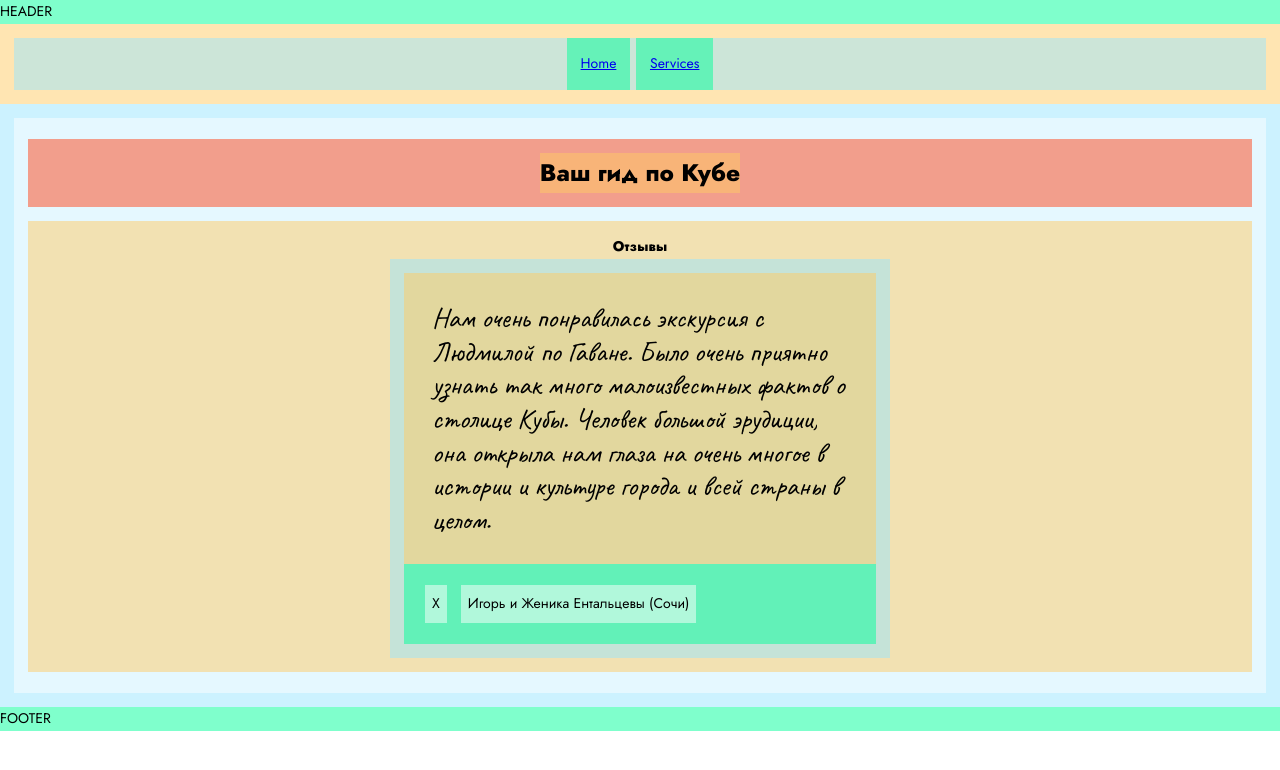
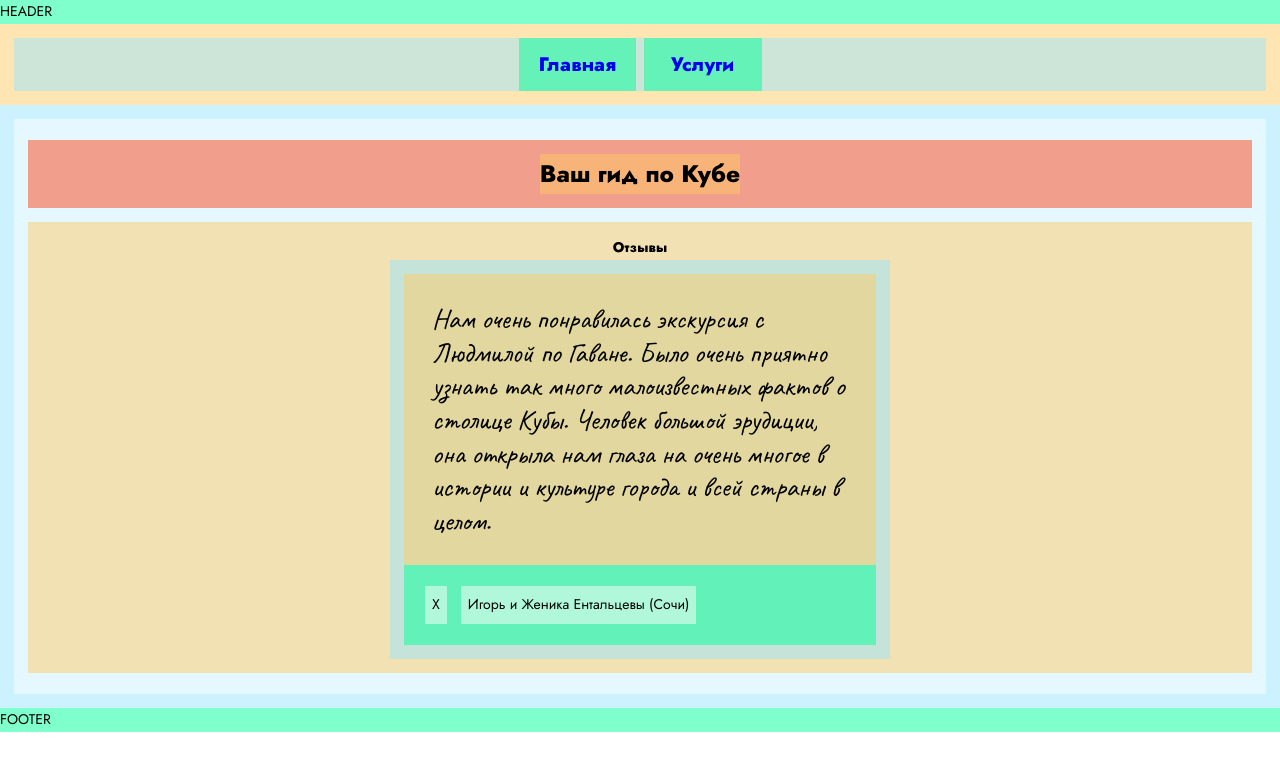
Before and after one commit to igoryen/zenkova, a React (Create React App) app: page / in a window 1280 px wide. Shown: the top 770 px of the page. Built offline with nearby package versions, Linux system fonts and the light colour scheme.

Commit message:
Updated styling of Main Nav

```diff
--- a/src/components/MainNav.js
+++ b/src/components/MainNav.js
@@ -36,10 +36,10 @@ class MainNav extends React.Component {
 
                     <ul>
                         <li>
-                            <Link to="/">Home</Link>
+                            <Link to="/">Главная</Link>
                         </li>
                         <li>
-                            <Link to="/services">Services</Link>
+                            <Link to="/services">Услуги</Link>
                         </li>
 
 
--- a/src/styles/components/mainNav.scss
+++ b/src/styles/components/mainNav.scss
@@ -10,8 +10,15 @@
 
     li {
         background-color: $color3;
+        font-size: 1.4em;
+        font-weight: 600;
         list-style: none;
         margin: 0 0.2em;
-        padding: 1em;
+        min-width: 6em;
+        padding: 0.5em;
+        text-align: center;
+        a {
+            text-decoration: none;
+        }
     }
 }
```
